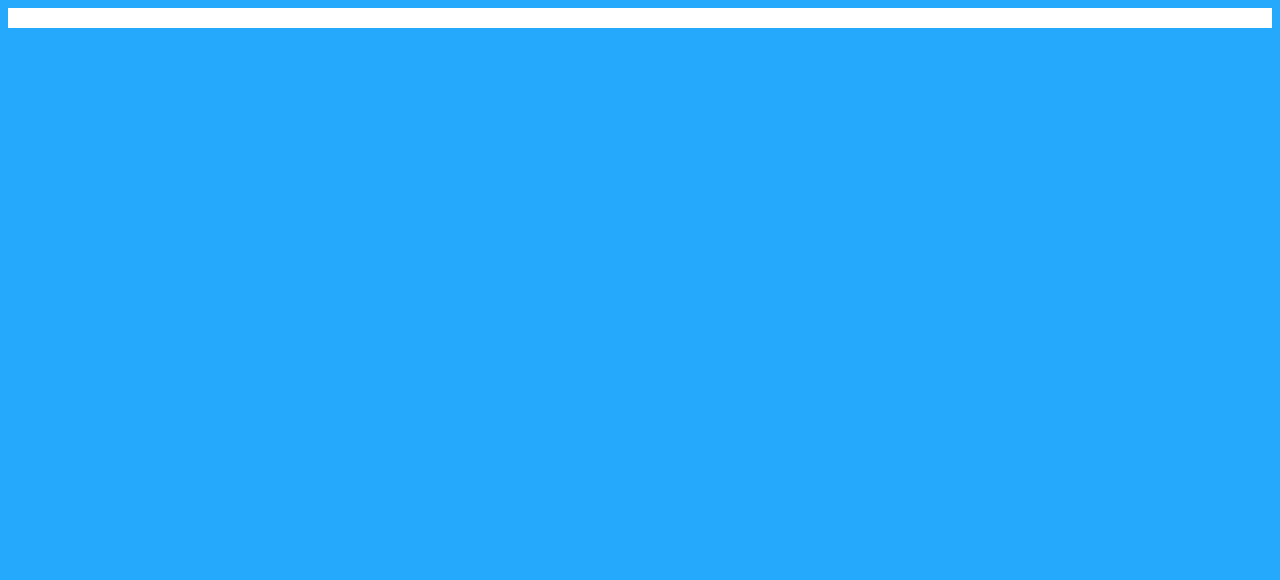
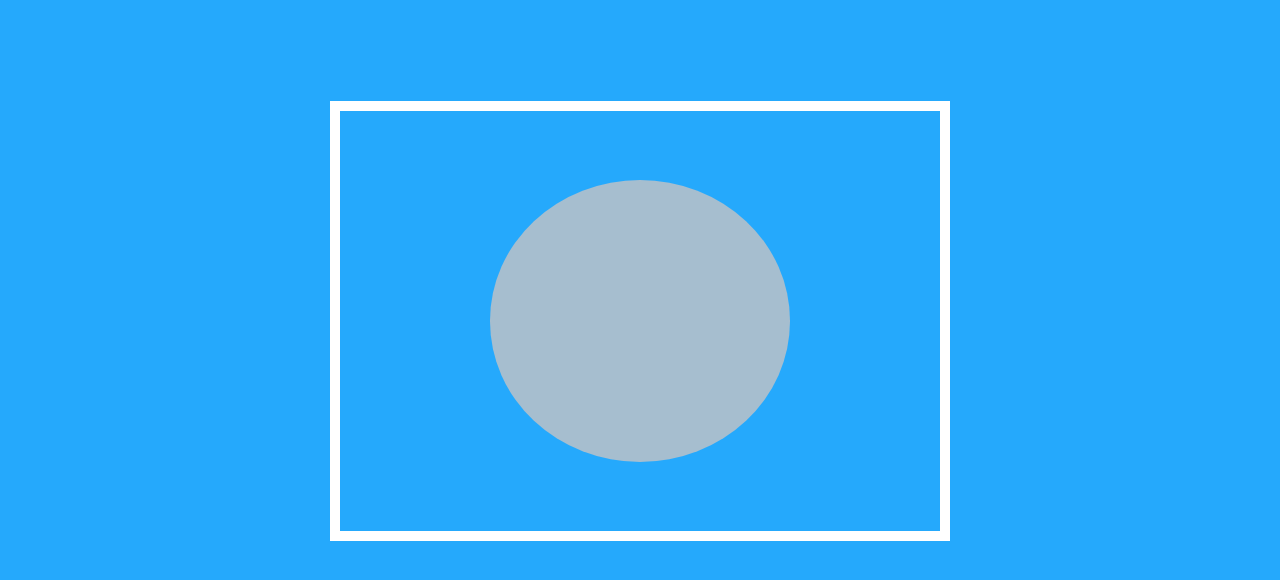
Before and after one commit to ellijayne/css-animations, a plain HTML site: page index.html in a window 1280 px wide. Drawn offline with Linux system fonts and the light colour scheme.

Commit message:
added head

```diff
--- a/css/main.scss
+++ b/css/main.scss
@@ -4,4 +4,21 @@ body {
 
 .canvas-container {
   border: solid 10px white;
+  position: relative; //this with the block and auto below center div.
+  margin: auto;
+  display: block;
+  margin-top: 8%; //makes 8% lower than top of page
+  width: 600px;
+  height: 420px;
+  background: none;
 }
+
+.koala__head {
+  position: absolute;
+  top: 16.5%;
+  left: 25%;
+  width: 50%;
+  height: 67%;
+  background-color: #A6BECF;
+  border-radius: 50%;
+}
```
Also changed, not shown: css/mixins.scss (added, +13 -0 lines), css/main.min.css, css/mixins.min.css (added).
